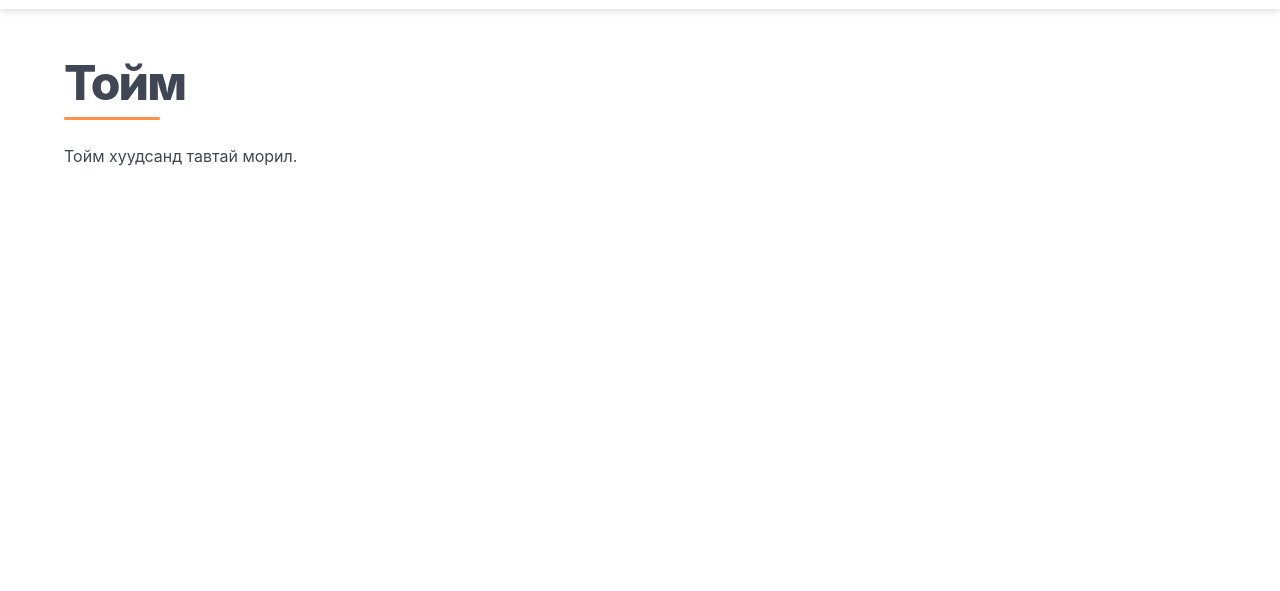
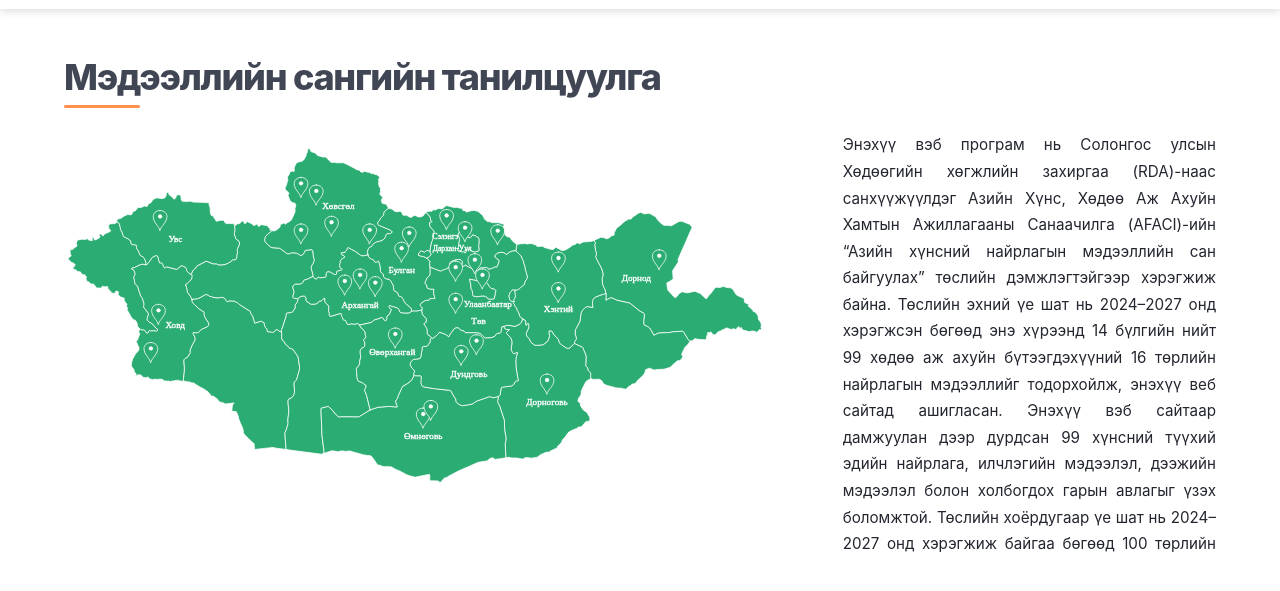
Before and after one commit to swe2461077-byte/spaMfcdV3, a website with bundled scripts: page src/index.html in a window 1280 px wide. Shown: the part 43-634 px from the top of the page. Built offline with nearby package versions, Linux system fonts and the light colour scheme.

Commit message:
shinechlelee

```diff
--- /dev/null
+++ b/src/data/txt.json
@@ -0,0 +1,8 @@
+{
+  "en": {
+    "overviewText": "This Web application is supported by a grant from the Asian Food and Agriculture Cooperation Initiative (AFACI) “Establishment of Asian Food Composition Database” project funded by the Rural Development Administration (RDA) of Korea.\n\nThe first phase of the project was implemented from 2024 to 2027. Within the framework of this phase, 16 types of compositional data were identified for a total of 99 agricultural products across 14 groups, and this data has been applied to the website.\n\nOn this website, you can view the compositional data and calorie content of the 99 agricultural food raw materials mentioned above, along with sample information and related manuals.\n\nThe second phase of the project is being implemented from 2024 to 2027, with the goal of adding information on 100 agricultural foods and raw materials and 10 traditional Mongolian dishes."
+  },
+  "mn": {
+    "overviewText": "Энэхүү вэб програм нь Солонгос улсын Хөдөөгийн хөгжлийн захиргаа (RDA)-наас санхүүжүүлдэг Азийн Хүнс, Хөдөө Аж Ахуйн Хамтын Ажиллагааны Санаачилга (AFACI)-ийн “Азийн хүнсний найрлагын мэдээллийн сан байгуулах” төслийн дэмжлэгтэйгээр хэрэгжиж байна.\n\nТөслийн эхний үе шат нь 2024–2027 онд хэрэгжсэн бөгөөд энэ хүрээнд 14 бүлгийн нийт 99 хөдөө аж ахуйн бүтээгдэхүүний 16 төрлийн найрлагын мэдээллийг тодорхойлж, энэхүү веб сайтад ашигласан.\n\nЭнэхүү вэб сайтаар дамжуулан дээр дурдсан 99 хүнсний түүхий эдийн найрлага, илчлэгийн мэдээлэл, дээжийн мэдээлэл болон холбогдох гарын авлагыг үзэх боломжтой.\n\nТөслийн хоёрдугаар үе шат нь 2024–2027 онд хэрэгжиж байгаа бөгөөд 100 төрлийн хүнсний түүхий эд болон Монголын уламжлалт 10 хоолны мэдээллийг нэмэх зорилготой."
+  }
+}
--- /dev/null
+++ b/src/js/components/infoModal.js
@@ -0,0 +1,184 @@
+import { escapeHtml } from "../fn/format.js";
+import { getLocalizedValue, t } from "../i18n/i18n.js";
+
+// Аймгийн мэдээлэл болон food list харуулах modal
+export function renderInfoModal() {
+  return `
+    <div class="modal" id="infoModal">
+      <div class="modal-background"></div>
+
+      <div class="modal-card">
+        <header class="modal-card-head">
+          <p class="modal-card-title" id="modalTitle">
+            ${t("modal.province")}
+          </p>
+
+          <button class="delete" aria-label="close"></button>
+        </header>
+
+        <section class="modal-card-body">
+          <div id="modalContent">
+            ${t("modal.informationWillAppear")}
+          </div>
+        </section>
+
+        <footer class="modal-card-foot is-flex is-justify-content-space-between">
+          <div>
+            <span
+              id="selectedCount"
+              class="tag is-warning is-light is-medium">
+              0 ${t("modal.selected")}
+            </span>
+          </div>
+
+          <div class="buttons">
+            <button
+              class="button is-link is-small"
+              id="clearFoodsBtn"
+              type="button">
+              ${t("modal.clear")}
+            </button>
+
+            <button
+              class="button is-link is-small"
+              id="selectAllFoodsBtn"
+              type="button">
+              ${t("modal.selectAll")}
+            </button>
+
+            <button
+              class="button is-primary is-small"
+              id="searchSelectedFoodsBtn"
+              type="button">
+              ${t("modal.search")}
+            </button>
+
+            <button
+              class="button modal-close-btn is-dark is-small"
+              type="button">
+              ${t("modal.close")}
+            </button>
+          </div>
+        </footer>
+      </div>
+    </div>
+  `;
+}
+
+// Modal дотор food list-ийг checkbox хэлбэрээр гаргах
+export function renderModalFoodList(foods) {
+  return `
+    <div class="content">
+      ${foods
+        .map((food) => {
+          const safeFoodCode = escapeHtml(food.food_code);
+          const safeFoodName = escapeHtml(getLocalizedValue(food.food_name));
+
+          return `
+            <label class="checkbox is-block mb-2 app-sublist-item">
+              <input
+                type="checkbox"
+                class="overview-food-checkbox"
+                value="${safeFoodCode}"
+                data-foodname="${safeFoodName}"
+              />
+              <span>${safeFoodName}</span>
+            </label>
+          `;
+        })
+        .join("")}
+    </div>
+  `;
+}
+
+// Modal нээх
+export function openModal({ title, content }) {
+  const modal = document.getElementById("infoModal");
+  const titleEl = document.getElementById("modalTitle");
+  const contentEl = document.getElementById("modalContent");
+
+  if (!modal || !titleEl || !contentEl) return;
+
+  titleEl.textContent = title;
+  contentEl.innerHTML = content;
+  modal.classList.add("is-active");
+  // count reset
+  setTimeout(() => {
+    updateSelectedCount();
+  }, 0);
+}
+
+// Modal хаах
+export function closeModal() {
+  const modal = document.getElementById("infoModal");
+  if (modal) {
+    modal.classList.remove("is-active");
+  }
+}
+
+// Modal-ийн event-үүдийг холбоно
+export function bindModalEvents() {
+  const modal = document.getElementById("infoModal");
+  if (!modal) return;
+
+  const bg = modal.querySelector(".modal-background");
+  const deleteBtn = modal.querySelector(".delete");
+  const closeBtn = modal.querySelector(".modal-close-btn");
+  const selectAllBtn = modal.querySelector("#selectAllFoodsBtn");
+  const searchSelectedBtn = modal.querySelector("#searchSelectedFoodsBtn");
+  const clearBtn = modal.querySelector("#clearFoodsBtn");
+  const countEl = modal.querySelector("#selectedCount");
+
+  bg?.addEventListener("click", closeModal);
+  deleteBtn?.addEventListener("click", closeModal);
+  closeBtn?.addEventListener("click", closeModal);
+
+  // checkbox өөрчлөгдөх үед count update
+  modal.addEventListener("change", (e) => {
+    if (!e.target.classList.contains("overview-food-checkbox")) return;
+
+    updateSelectedCount();
+  });
+
+  // Clear all checkboxes
+  clearBtn?.addEventListener("click", () => {
+    document.querySelectorAll(".overview-food-checkbox").forEach((checkbox) => {
+      checkbox.checked = false;
+    });
+    updateSelectedCount();
+  });
+  // Select all checkboxes
+  selectAllBtn?.addEventListener("click", () => {
+    document.querySelectorAll(".overview-food-checkbox").forEach((checkbox) => {
+      checkbox.checked = true;
+    });
+    updateSelectedCount();
+  });
+
+  // Update selected count text
+  function updateSelectedCount() {
+    const count = document.querySelectorAll(".overview-food-checkbox:checked").length;
+
+    const el = document.getElementById("selectedCount");
+    if (el) {
+      el.textContent = `${count} ${t("modal.selected")}`;
+    }
+  }
+  // Search selected foods
+  searchSelectedBtn?.addEventListener("click", () => {
+    const checkedFoods = Array.from(document.querySelectorAll(".overview-food-checkbox:checked")).map((input) => ({
+      food_code: input.value,
+      food_name: input.dataset.foodname,
+    }));
+
+    if (!checkedFoods.length) {
+      alert("Please select at least one food.");
+      return;
+    }
+
+    sessionStorage.setItem("pendingSelectedFoods", JSON.stringify(checkedFoods));
+
+    closeModal();
+    window.location.hash = "#/search";
+  });
+}
--- /dev/null
+++ b/src/js/components/map.js
@@ -0,0 +1,100 @@
+import { loadMapSvg, getFoodsByProvince } from "../services/mapService.js";
+import { openModal, renderModalFoodList } from "./infoModal.js";
+import { t } from "../i18n/i18n.js";
+
+// Газрын зургийн HTML хэсгийг дүрслэх
+export function renderMap() {
+  return `
+    <div class="map-wrap">
+      <div id="svg-container"></div>
+    </div>
+  `;
+}
+
+// Газрын зургийг ачаалж, аймаг дээр click event холбоно.
+export async function bindMapEvents(nutritionData, lang = "en") {
+  const svgContainer = document.getElementById("svg-container");
+  if (!svgContainer) return;
+
+  const svgData = await loadMapSvg();
+  svgContainer.innerHTML = svgData;
+
+  updateMapLabels(svgContainer, lang);
+
+  const provincePaths = svgContainer.querySelectorAll("svg path[name]");
+
+  provincePaths.forEach((path) => {
+    path.addEventListener("click", () => {
+      const provinceNameEn = path.getAttribute("name")?.trim();
+      if (!provinceNameEn) return;
+
+      const provinceDisplayName =
+        provinceTitleMap[provinceNameEn]?.[lang] || `${provinceNameMap[provinceNameEn]?.[lang]} ${t("modal.province")}`;
+
+      const matchedFoods = getFoodsByProvince(nutritionData, provinceNameEn);
+
+      if (matchedFoods.length > 0) {
+        const foods = matchedFoods.map((item) => ({
+          food_code: item.food_code,
+          food_name: typeof item.food_name === "object" ? item.food_name?.[lang] || item.food_name?.en : item.food_name,
+        }));
+
+        openModal({
+          title: provinceDisplayName,
+          content: renderModalFoodList(foods),
+        });
+      } else {
+        openModal({
+          title: provinceDisplayName,
+          content: `
+            <p class="has-text-grey">
+              ${t("notification.noFoodData")}
+            </p>
+          `,
+        });
+      }
+    });
+  });
+}
+
+const provinceNameMap = {
+  Uvs: { en: "Uvs", mn: "Увс" },
+  Khovd: { en: "Khovd", mn: "Ховд" },
+  Dornod: { en: "Dornod", mn: "Дорнод" },
+  Dornogovi: { en: "Dornogovi", mn: "Дорноговь" },
+  Umnugovi: { en: "Umnugovi", mn: "Өмнөговь" },
+  Khuvsgul: { en: "Khuvsgul", mn: "Хөвсгөл" },
+  Bulgan: { en: "Bulgan", mn: "Булган" },
+  Uvs: { en: "Uvs", mn: "Увс" },
+  Selenge: { en: "Selenge", mn: "Сэлэнгэ" },
+  "Darkhan-Uul": { en: "Darkhan-Uul", mn: "Дархан-Уул" },
+  Khentii: { en: "Khentii", mn: "Хэнтий" },
+  Tuv: { en: "Tuv", mn: "Төв" },
+  Ulaanbaatar: { en: "Ulaanbaatar", mn: "Улаанбаатар" },
+  Arkhangai: { en: "Arkhangai", mn: "Архангай" },
+  Dundgovi: { en: "Dundgovi", mn: "Дундговь" },
+  Uvurkhangai: { en: "Uvurkhangai", mn: "Өвөрхангай" },
+  Zavkhan: { en: "Zavkhan", mn: "Завхан" },
+  "Govi-Altai": { en: "Govi-Altai", mn: "Говь-Алтай" },
+  Sukhbaatar: { en: "Sukhbaatar", mn: "Сүхбаатар" },
+  Bayankhongor: { en: "Bayankhongor", mn: "Баянхонгор" },
+  "Bayan-Ulgii": { en: "Bayan-Ulgii", mn: "Баян-Өлгий" },
+};
+
+const provinceTitleMap = {
+  Ulaanbaatar: {
+    en: "Ulaanbaatar city",
+    mn: "Улаанбаатар хот",
+  },
+};
+
+const updateMapLabels = function updateMapLabels(svgContainer, lang = "en") {
+  svgContainer.querySelectorAll("svg text").forEach((text) => {
+    const enName = text.textContent.trim();
+    const names = provinceNameMap[enName];
+
+    if (names) {
+      text.textContent = names[lang] || names.en;
+    }
+  });
+};
--- /dev/null
+++ b/src/js/components/overviewText.js
@@ -0,0 +1,13 @@
+// Танилцуулгын текст хэсгийг дүрслэх
+
+import { getTxt } from "../services/txtService.js";
+
+export function renderOverviewText(lang = "en") {
+  return `
+    <div class="app-overview-text">
+      <p class="app-txt">
+        ${getTxt(lang, "overviewText")}
+      </p>
+    </div>
+  `;
+}
--- a/src/js/i18n/translations.js
+++ b/src/js/i18n/translations.js
@@ -11,8 +11,7 @@ export const translations = {
       brand: "хүнсний найрлагын мэдээллийн сан",
     },
     overview: {
-      title: "Тойм",
-      welcome: "Тойм хуудсанд тавтай морил.",
+      title: "Мэдээллийн сангийн танилцуулга",
     },
     searchPage: {
       title: "Хүнс хайх",
@@ -86,6 +85,16 @@ export const translations = {
       enterFoodName: "Хүнсний нэр оруулна уу",
       loadingData: "Өгөгдөл ачаалж байна...",
       failedToLoadNutritionData: "Хүнсний найрлагын өгөгдөл ачаалахад алдаа гарлаа.",
+      noFoodData: "Энэ аймагт хоолны мэдээлэл олдсонгүй.",
+    },
+    modal: {
+      clear: "Арилгах",
+      selectAll: "Бүгдийг сонгох",
+      search: "Хайх",
+      close: "Хаах",
+      selected: "сонгосон",
+      province: "аймаг",
+      informationWillAppear: "Мэдээлэл энд харагдана.",
     },
   },
   en: {
@@ -100,8 +109,7 @@ export const translations = {
       brand: "Food Composition Database",
     },
     overview: {
-      title: "Overview",
-      welcome: "Welcome to the overview page.",
+      title: "Food Composition Database Introduction",
     },
     searchPage: {
       title: "Food search",
@@ -175,6 +183,16 @@ export const translations = {
       enterFoodName: "Please enter a food name.",
       loadingData: "Loading data...",
       failedToLoadNutritionData: "Failed to load nutrition data.",
+      noFoodData: "No food data found for this province.",
+    },
+    modal: {
+      clear: "Clear",
+      selectAll: "Select All",
+      search: "Search",
+      close: "Close",
+      selected: "Selected",
+      province: "province",
+      informationWillAppear: "Information will appear here.",
     },
   },
 };
--- /dev/null
+++ b/src/js/layouts/splitPageLayout.js
@@ -0,0 +1,32 @@
+import { renderPageLayout } from "./pageLayout.js";
+
+export function renderSplitPageLayout({
+  leftContent = "",
+  rightContent = "",
+
+  pageId = "",
+  pageTitle = "",
+
+  leftClass = "column is-12-mobile is-7-tablet is-8-desktop",
+  rightClass = "column is-12-mobile is-5-tablet is-4-desktop content",
+
+  columnsClass = "columns is-variable is-2",
+}) {
+  const splitContent = `
+    <div class="${columnsClass}">
+      <div class="${leftClass}">
+        ${leftContent}
+      </div>
+
+      <div class="${rightClass}">
+        ${rightContent}
+      </div>
+    </div>
+  `;
+
+  return renderPageLayout({
+    id: pageId,
+    title: pageTitle,
+    content: splitContent,
+  });
+}
--- a/src/js/pages/overviewPage.js
+++ b/src/js/pages/overviewPage.js
@@ -1,14 +1,45 @@
-import { t } from "../i18n/i18n.js";
+import { renderSplitPageLayout } from "../layouts/splitPageLayout.js";
 import { renderPageLayout } from "../layouts/pageLayout.js";
+import { renderNotification } from "../layouts/notificationLayout.js";
 
-export function renderOverviewPage() {
+import { renderMap, bindMapEvents } from "../components/map.js";
+import { renderOverviewText } from "../components/overviewText.js";
+import { renderInfoModal, bindModalEvents } from "../components/infoModal.js";
+
+import { getNutritions } from "../services/nutritionService.js";
+import { loadTxt } from "../services/txtService.js";
+import { getCurrentLanguage, t } from "../i18n/i18n.js";
+
+export async function renderOverviewPage() {
   const app = document.getElementById("app");
 
   app.innerHTML = renderPageLayout({
-    id: "overview",
-    title: t("overview.title"),
-    content: `
-      <p>${t("overview.welcome")}</p>
-    `,
+    content: renderNotification("Loading data..."),
   });
+
+  try {
+    const nutritionData = await getNutritions();
+    await loadTxt();
+
+    const lang = getCurrentLanguage() || "en";
+
+    app.innerHTML =
+      renderSplitPageLayout({
+        pageId: "overview",
+        pageTitle: t("overview.title"),
+        leftContent: renderMap(),
+        rightContent: renderOverviewText(lang),
+      }) + renderInfoModal();
+
+    // Modal-ийн event-үүдийг холбоно.
+    bindModalEvents();
+
+    await bindMapEvents(nutritionData, lang);
+  } catch (error) {
+    app.innerHTML = renderPageLayout({
+      content: renderNotification("Failed to load overview page.", "danger"),
+    });
+
+    console.error("Failed to render overview page:", error);
+  }
 }
--- /dev/null
+++ b/src/js/services/mapService.js
@@ -0,0 +1,21 @@
+// SVG газрын зургийг ачаалах
+export async function loadMapSvg() {
+  const response = await fetch("./img/map.svg");
+
+  if (!response.ok) {
+    throw new Error("Failed to load map.svg");
+  }
+
+  return await response.text();
+}
+
+// Аймгийн нэрээр food data шүүх
+export function getFoodsByProvince(nutritionData, provinceNameEn) {
+  if (!Array.isArray(nutritionData)) return [];
+
+  return nutritionData.filter((item) => {
+    const province = typeof item.province === "object" ? item.province?.en : item.province;
+
+    return province === provinceNameEn;
+  });
+}
--- /dev/null
+++ b/src/js/services/txtService.js
@@ -0,0 +1,18 @@
+let txt = null;
+
+export async function loadTxt() {
+  if (txt) return txt;
+
+  const response = await fetch("./data/txt.json");
+
+  if (!response.ok) {
+    throw new Error("Failed to load txt.json");
+  }
+
+  txt = await response.json();
+  return txt;
+}
+
+export function getTxt(lang, key) {
+  return txt?.[lang]?.[key] || txt?.en?.[key] || "";
+}
--- /dev/null
+++ b/src/scss/components/_map.scss
@@ -0,0 +1,24 @@
+// Svg image
+.map-wrap {
+  width: 100%;
+  overflow: hidden;
+}
+
+#svg-container svg {
+  width: 100%;
+  height: auto;
+  display: block;
+  transform: translateX(-4%);
+
+  path {
+    fill: #2bac73;
+    stroke: #fff;
+    stroke-width: 1;
+    cursor: pointer;
+    transition: fill 0.2s;
+  }
+
+  path:hover {
+    fill: #ff914d;
+  }
+}
--- /dev/null
+++ b/src/scss/components/_overviewText.scss
@@ -0,0 +1,28 @@
+.app-overview-text {
+  height: 100%;
+  max-height: 420px;
+  overflow-y: auto;
+}
+
+.app-txt {
+  font-size: clamp(0.8rem, 0.6vw + 0.55rem, 0.95rem);
+  line-height: 1.75;
+  //   white-space: pre-line;
+
+  color: var(--text-main);
+
+  text-align: justify;
+  text-justify: inter-word;
+  hyphens: auto;
+  overflow-wrap: break-word;
+}
+
+// scrollbar хэлбэржүүлэх
+.app-overview-text::-webkit-scrollbar {
+  width: 6px;
+}
+
+.app-overview-text::-webkit-scrollbar-thumb {
+  background: #9ca3af;
+  border-radius: 999px;
+}
--- a/src/scss/main.scss
+++ b/src/scss/main.scss
@@ -30,6 +30,8 @@ $secondaryColorDark: color.scale($secondaryColor, $lightness: -15%);
 @import "./components/sidebarMenuList";
 @import "./layouts/pageTableContentsLayout";
 @import "./components/imageModal";
+@import "./components/map";
+@import "./components/overviewText";
 
 // Mobile (<768px) → Sidebar = slide menu (hidden → open)
 // Tablet (≤1023px) → зөвхөн хэмжээ багасгана
```
Also changed, not shown: src/js/fn/foodSearchEvents.js (+48 -1 lines), src/js/pages/searchPage.js (+9 -1 lines), src/css/main.css, src/img/map.svg (added), 1 other file.
